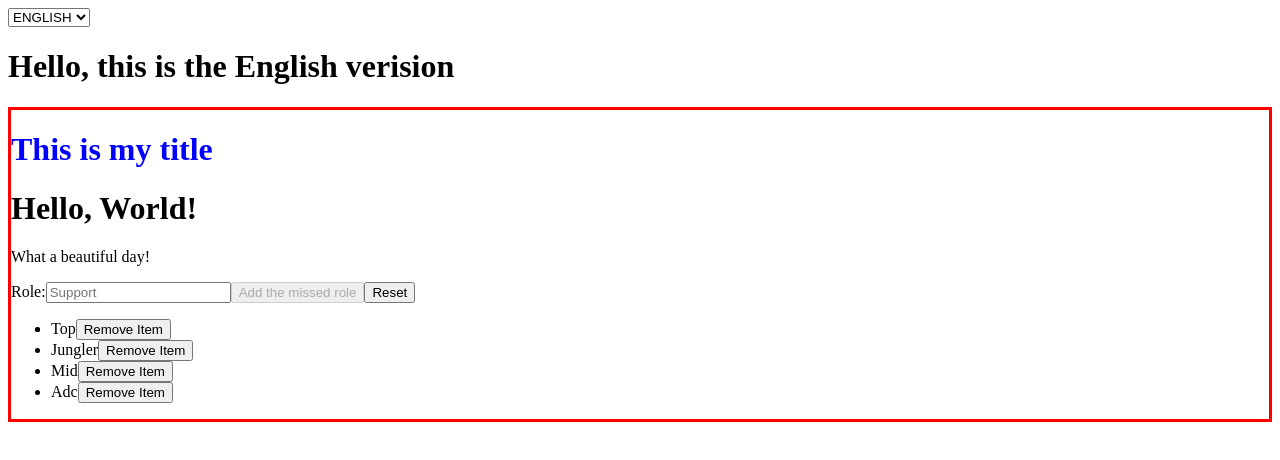
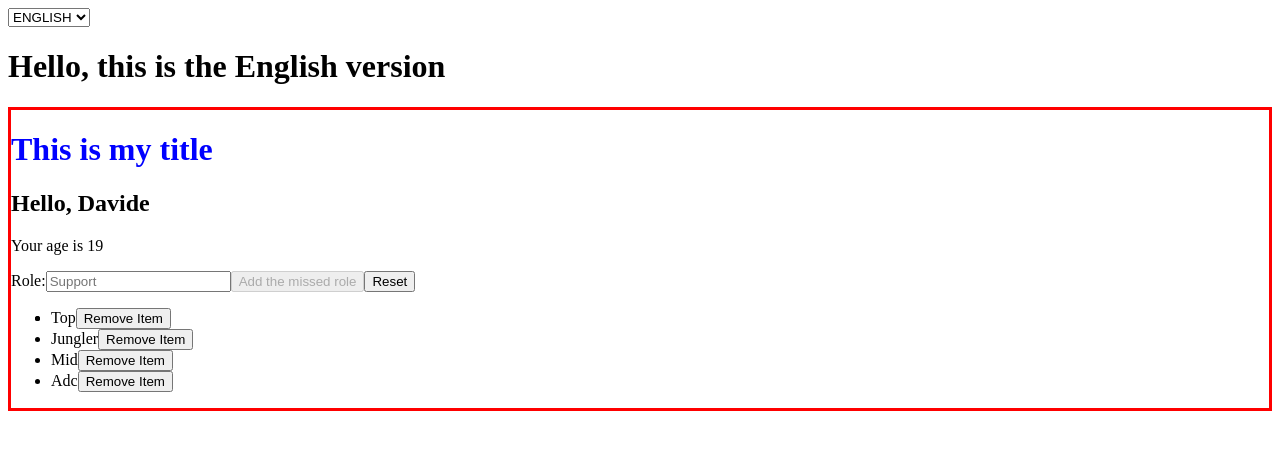
Before and after one commit to DavidePuziello/react-exercises, a React (Create React App) app: page / in a window 1280 px wide. Shown: the top 460 px of the page. Built offline with nearby package versions, Linux system fonts and the light colour scheme.

Commit message:
Feat: Exercise Update

```diff
--- a/src/App.js
+++ b/src/App.js
@@ -1,15 +1,15 @@
 import React from "react";
 import { Container } from "./Container";
-import { Hello } from "./Hello";
 import { LanguageContext } from "./LanguageContext";
 import { TodoList } from "./TodoList";
+import { Welcome } from "./Welcome";
 
 export class App extends React.Component {
     render() {
         return <div>
             <LanguageContext />
             <Container title="This is my title">
-                <Hello />
+                <Welcome />
                 <TodoList render={(items, handleRemoveItem) => {
                     const itemsViewer = items.map((name, index) =>
                         <li key={index}>
--- a/src/DisplayLanguage.js
+++ b/src/DisplayLanguage.js
@@ -2,7 +2,7 @@ import { CreateContext } from "./LanguageContext"
 
 const Strings = {
     en: {
-        HELLO : "Hello, this is the English verision"
+        HELLO : "Hello, this is the English version"
     },
     it: {
         HELLO : "Ciao, questa è la versione italiana"
--- a/src/Welcome.js
+++ b/src/Welcome.js
@@ -2,14 +2,23 @@ import React from 'react'
 import { Age } from './Age'
 
 
-export class Welcome extends React.Component {
+export function Welcome(props) {
+    return <div>
+        <h2>Hello, {props.name}</h2>
+        <Age age={props.age} />
+    </div>
+}
+
+
+
+/* export class Welcome extends React.Component {
     render() {
         return <div className='welcome'>
             <p>Welcome, {this.props.name}</p>
             <Age age={this.props.age} />
         </div>
     }
-}
+} */
 
 Welcome.defaultProps = {
     name: "Davide",
```
